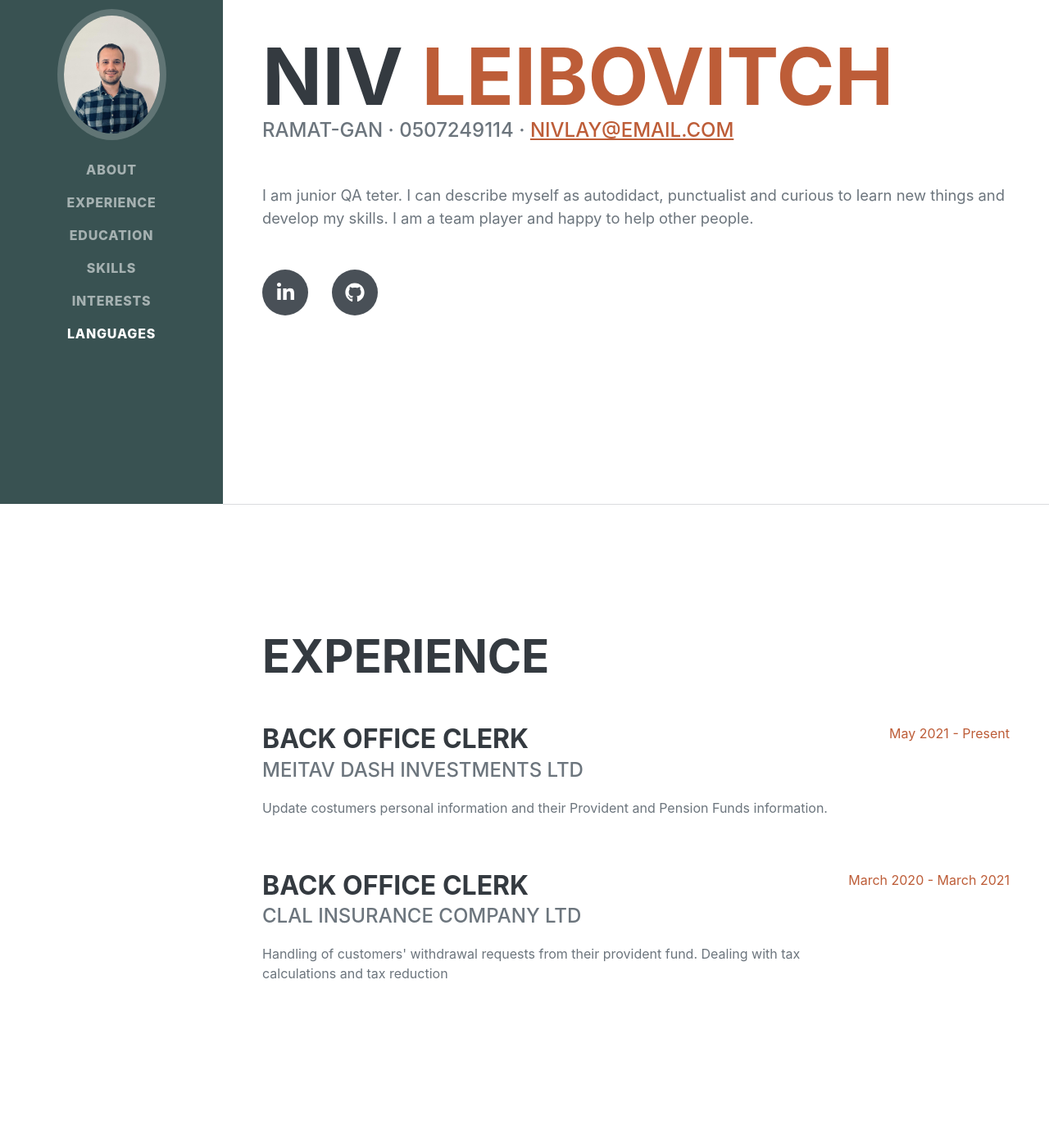
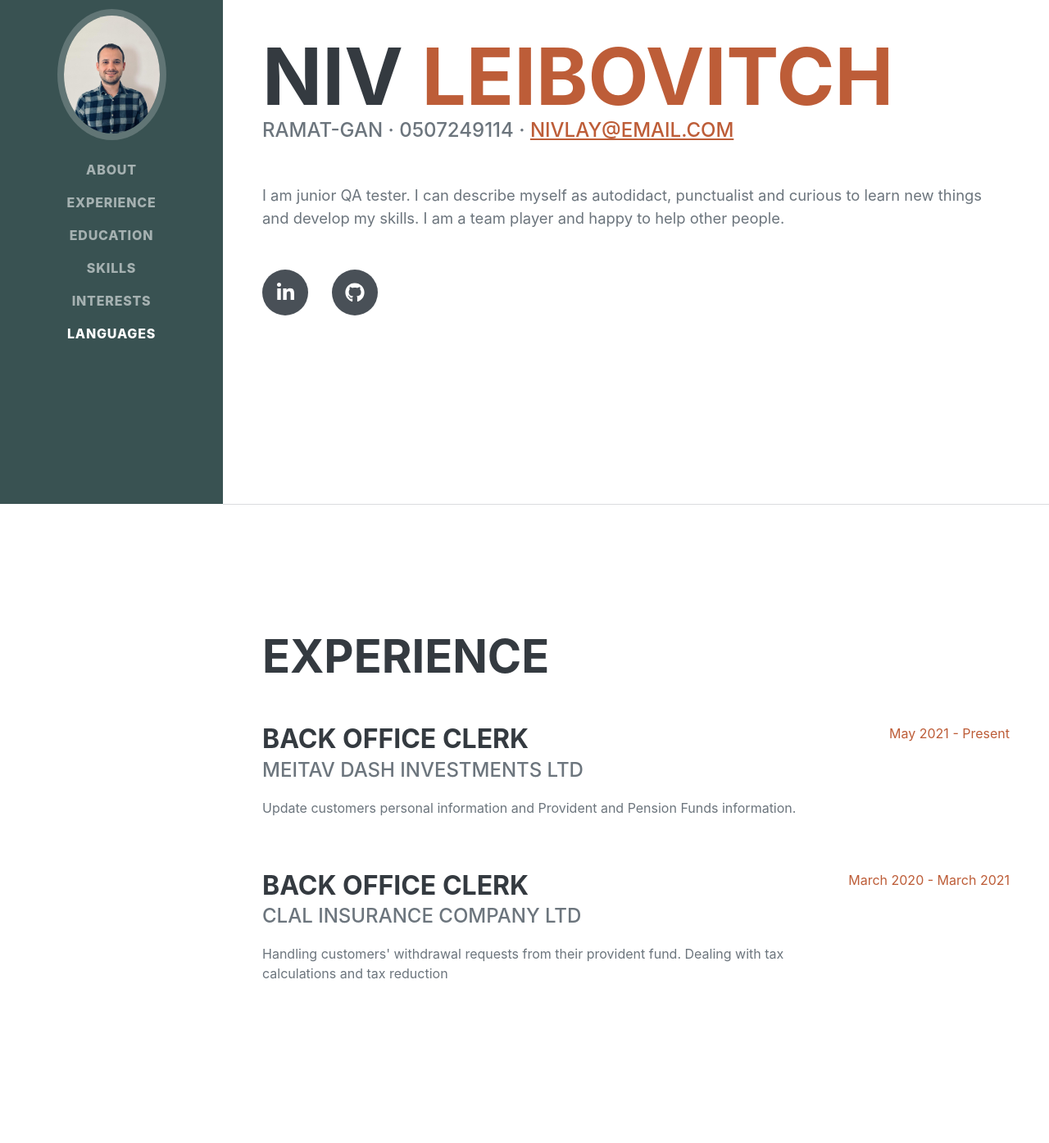
Before and after one commit to nivlay/resume, a website: page index.html in a window 1280 px wide. Shown: the part 185-1580 px from the top of the page at 82% size. Drawn offline with nearby package versions, Linux system fonts and the light colour scheme; a web font is replaced by a local one.

Commit message:
Add files via upload

```diff
--- a/index.html
+++ b/index.html
@@ -48,7 +48,7 @@
                         Ramat-gan · 0507249114 ·
                         <a href="mailto:nivlay@email.com">nivlay@email.com</a>
                     </div>
-                    <p class="lead mb-5">I am junior QA teter. I can describe myself as autodidact, punctualist and curious to learn new things and develop my skills. I am a team player and happy to help other people.</p>
+                    <p class="lead mb-5">I am junior QA tester. I can describe myself as autodidact, punctualist and curious to learn new things and develop my skills. I am a team player and happy to help other people.</p>
                     <div class="social-icons">
                         <a class="social-icon" href="https://www.linkedin.com/in/niv-leibovitch-aba2581b9"><i class="fab fa-linkedin-in"></i></a>
                         <a class="social-icon" href="#!"><i class="fab fa-github"></i></a>
@@ -66,7 +66,7 @@
                         <div class="flex-grow-1">
                             <h3 class="mb-0">Back Office clerk</h3>
                             <div class="subheading mb-3">Meitav Dash Investments Ltd</div>
-                            <p>Update costumers personal information and their Provident and Pension Funds information.</p>
+                            <p>Update customers personal information and Provident and Pension Funds information.</p>
                         </div>
                         <div class="flex-shrink-0"><span class="text-primary">May 2021 - Present</span></div>
                     </div>
@@ -74,7 +74,7 @@
                         <div class="flex-grow-1">
                             <h3 class="mb-0">Back Office clerk</h3>
                             <div class="subheading mb-3">Clal Insurance Company Ltd</div>
-                            <p>Handling of customers' withdrawal requests from their provident fund. Dealing with tax calculations and tax reduction</p>
+                            <p>Handling customers' withdrawal requests from their provident fund. Dealing with tax calculations and tax reduction</p>
                         </div>
                         <div class="flex-shrink-0"><span class="text-primary">March 2020 - March 2021</span></div>
                     </div>
@@ -136,7 +136,7 @@
                         </li> 	 -->
 
 
-                    </ul>
+                    <!-- </ul>
                     <div class="subheading mb-3">Workflow</div>
                     <ul class="fa-ul mb-0">
                         <li>
@@ -155,7 +155,7 @@
                             <span class="fa-li"><i class="fas fa-check"></i></span>
                             Agile Development & Scrum
                         </li>
-                    </ul>
+                    </ul> -->
                 </div>
             </section>
             <hr class="m-0" />
@@ -163,7 +163,7 @@
             <section class="resume-section" id="interests">
                 <div class="resume-section-content">
                     <h2 class="mb-5">Interests</h2>
-                    <p>Apart from being a QA engineer, I enjoy to watch series and movies, and read books of sci-fi and fantasy genre. I like to play video games. I am very curious and like learn about new things. I am interested in Japanese culture and history. </p>
+                    <p>Apart from being a QA engineer, in my free time I like to watch tv series and movies, and read sci-fi and fantasy books. I like to play video games. I am very curious and like to learn about new things. I am interested in the Japanese culture and history. </p>
                     <p class="mb-0"></p>
                 </div>
             </section>
```
Also changed, not shown: assets/img/favicon.ico.
